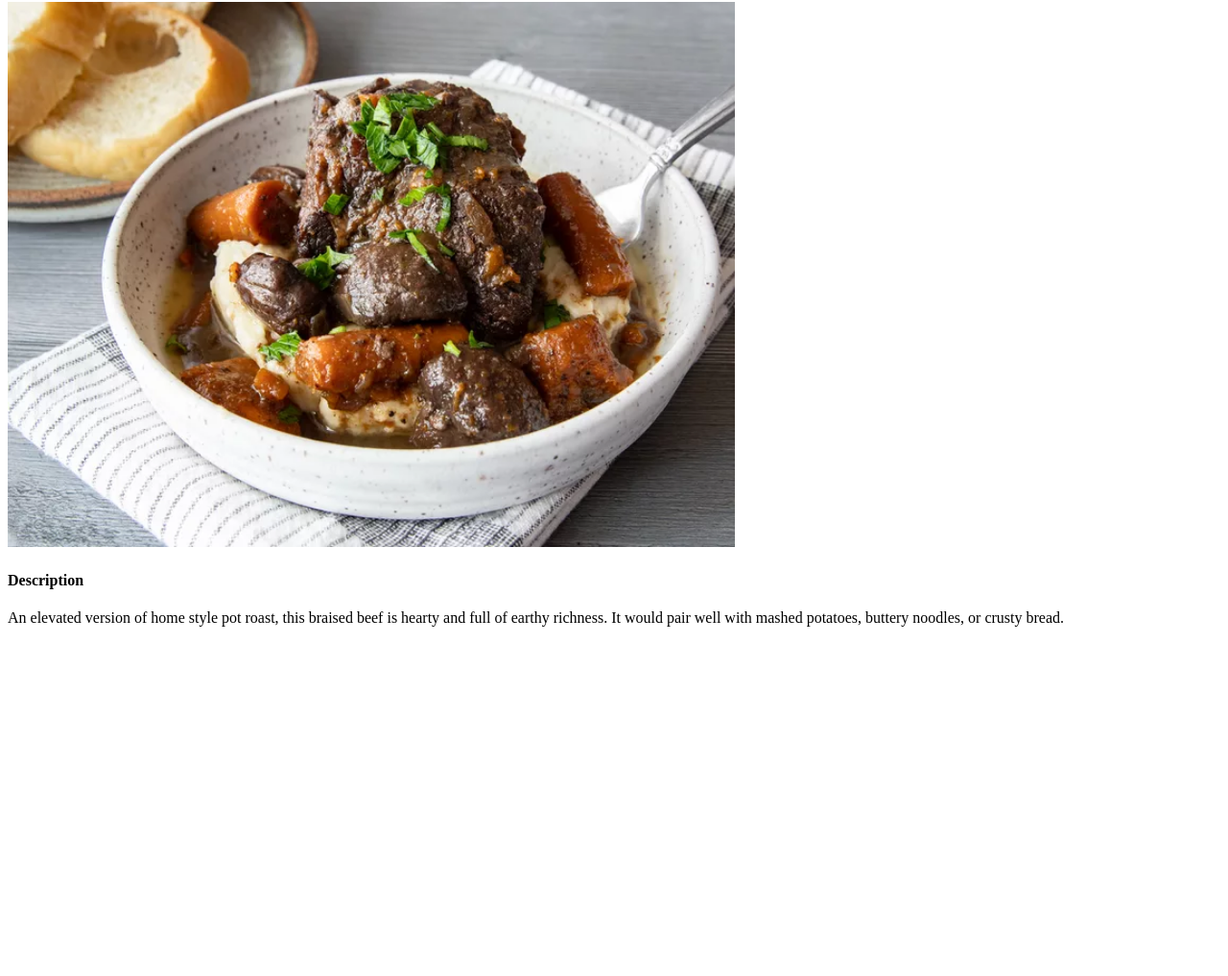
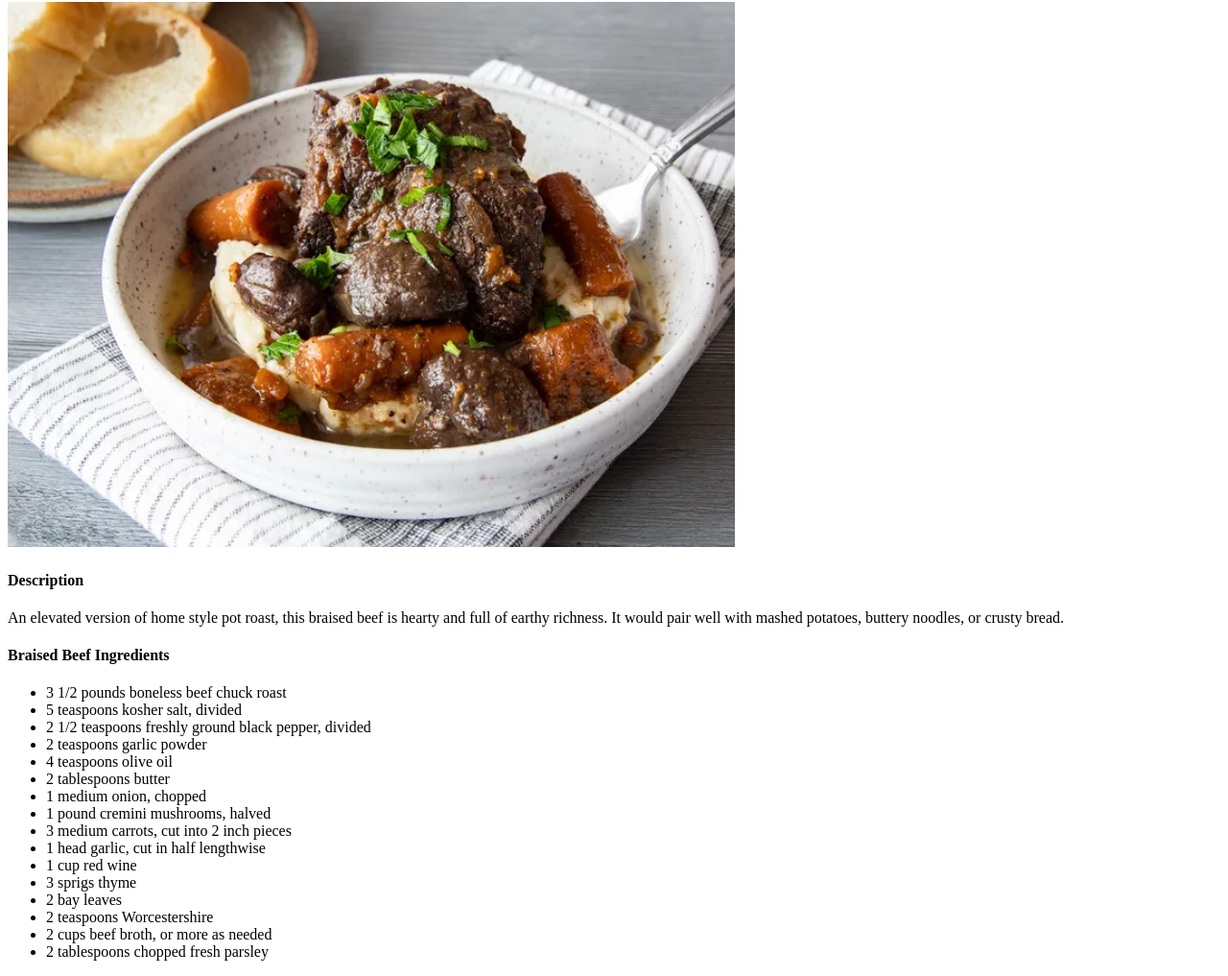
Before and after one commit to fiftytwocamels/odin-recipes, a plain HTML site: page recipes/braised-beef.html in a window 1280 px wide. Shown: the part 78-1095 px from the top of the page at 96% size. Before the commit the page ends 800 px from the top, so only its background shows below. Drawn offline with Linux system fonts and the light colour scheme.

Commit message:
Add ingredients list for braised beef
An ingredients list was necessary for structure and readability

```diff
--- a/recipes/braised-beef.html
+++ b/recipes/braised-beef.html
@@ -15,5 +15,25 @@
     <h4>Description</h4>
     <p>An elevated version of home style pot roast, this braised beef is hearty and full of earthy richness. It would pair well with mashed potatoes, buttery noodles, or crusty bread.</p>
 
+        <!-- Ingredients list for Braised Beef -->
+    <h4>Braised Beef Ingredients</h4>
+    <ul>
+        <li>3 1/2 pounds boneless beef chuck roast</li>
+        <li>5 teaspoons kosher salt, divided</li>
+        <li>2 1/2 teaspoons freshly ground black pepper, divided</li>
+        <li>2 teaspoons garlic powder</li>
+        <li>4 teaspoons olive oil</li>
+        <li>2 tablespoons butter</li>
+        <li>1 medium onion, chopped</li>
+        <li>1 pound cremini mushrooms, halved</li>
+        <li>3 medium carrots, cut into 2 inch pieces</li>
+        <li>1 head garlic, cut in half lengthwise</li>
+        <li>1 cup red wine</li>
+        <li>3 sprigs thyme</li>
+        <li>2 bay leaves</li>
+        <li>2 teaspoons Worcestershire</li>
+        <li>2 cups beef broth, or more as needed</li>
+        <li>2 tablespoons chopped fresh parsley</li>
+    </ul>
 </body>
 </html>
```
